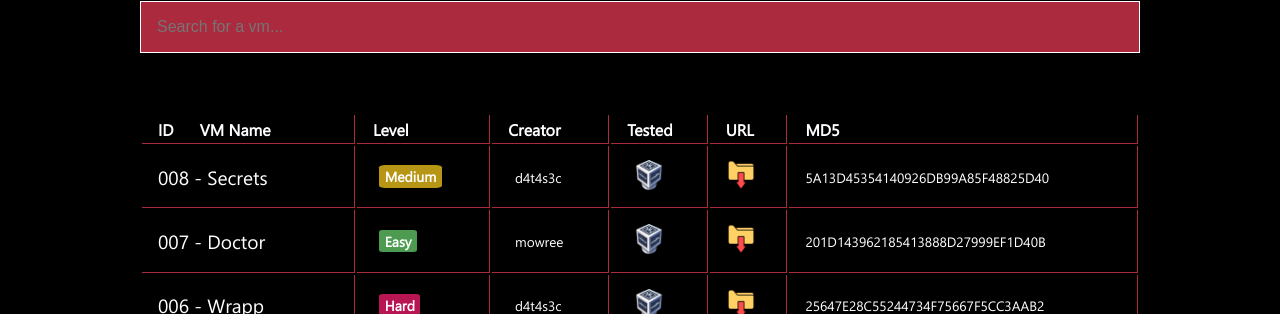
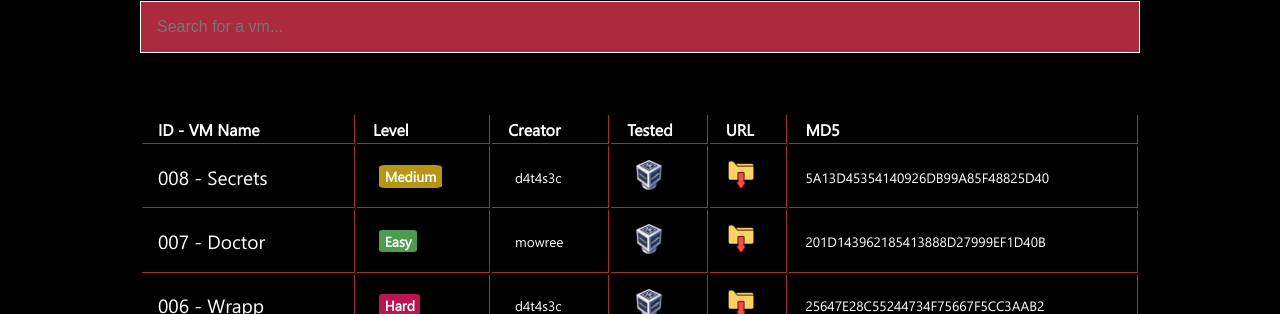
Before and after one commit to VulNyx/vulnyx, a Jekyll site: the page built from index.md, in a window 1280 px wide. Shown: the part 374-688 px from the top of the page. Built offline with Jekyll 4.4.1, drawn with Linux system fonts in a browser that asks for light colours; part of the change alters nothing that is shown.

```diff
--- a/_includes/bin_table.html
+++ b/_includes/bin_table.html
@@ -5,7 +5,7 @@
     <table id="bin-table">
         <thead>
             <tr>
-                <th>ID&nbsp;&nbsp;&nbsp;&nbsp;&nbsp;&nbsp;VM Name</th>
+                <th>ID - VM Name</th>
 		<th>Level</th>
 		<th>Creator</th>
                 <th>Tested</th>
```
